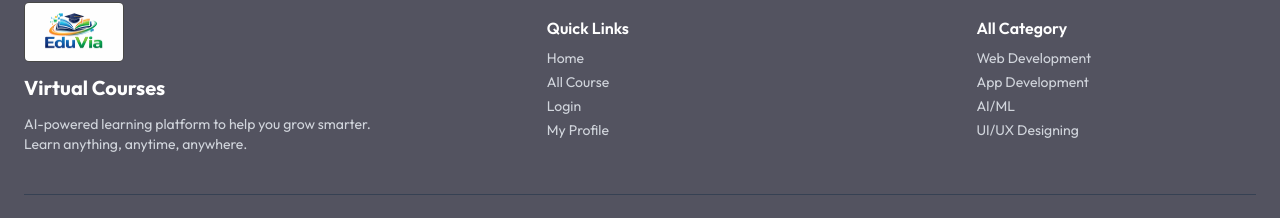
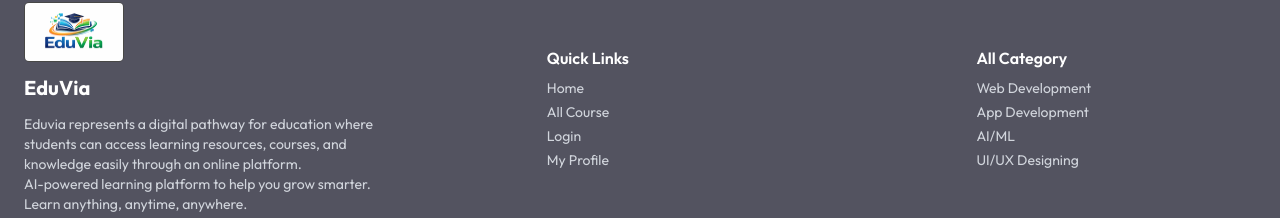
Before and after one commit to ayush-gupta1925/LMS, a React (Vite) app in the folder frontend/: page / in a window 1280 px wide. Shown: the part 2943-3161 px from the top of the page. Built offline with nearby package versions, Linux system fonts and the light colour scheme; no server answers.

Commit message:
Update Footer.jsx

```diff
--- a/frontend/src/component/Footer.jsx
+++ b/frontend/src/component/Footer.jsx
@@ -10,8 +10,12 @@ function Footer() {
           <img src={logo} className="mb-3 border-1 rounded-[5px] w-[100px] h-[60px] border-[#484847]" />
           <h2 className="text-xl font-bold text-white mb-3">
             {" "}
-            Virtual Courses
+            EduVia
           </h2>
+  <p className="text-sm">
+            Eduvia represents a digital pathway for education where students can access learning resources, courses, and knowledge easily through an online platform.
+         </p>
+
           <p className="text-sm">
             AI-powered learning platform to help you grow smarter. Learn
             anything, anytime, anywhere.
```
